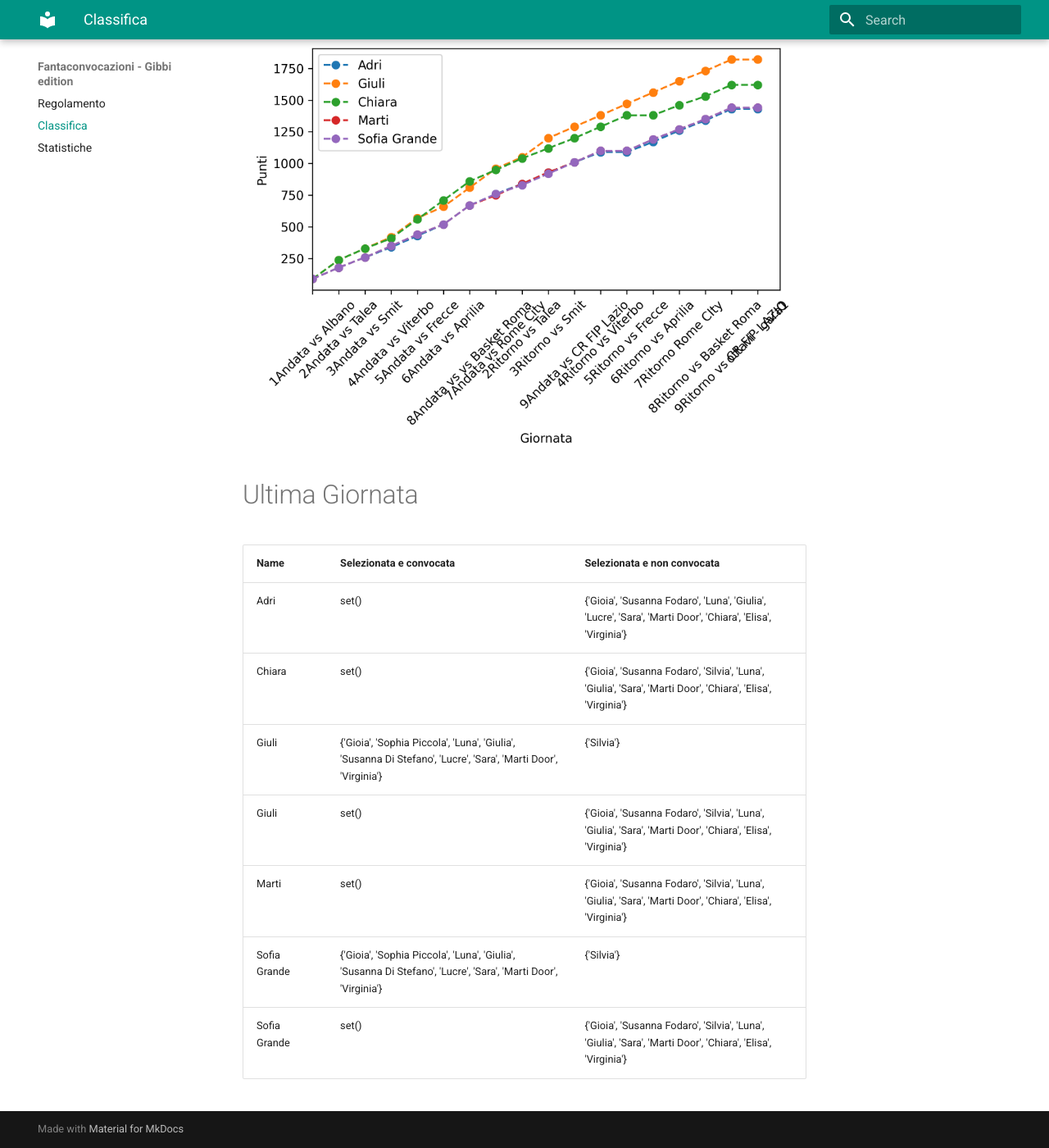
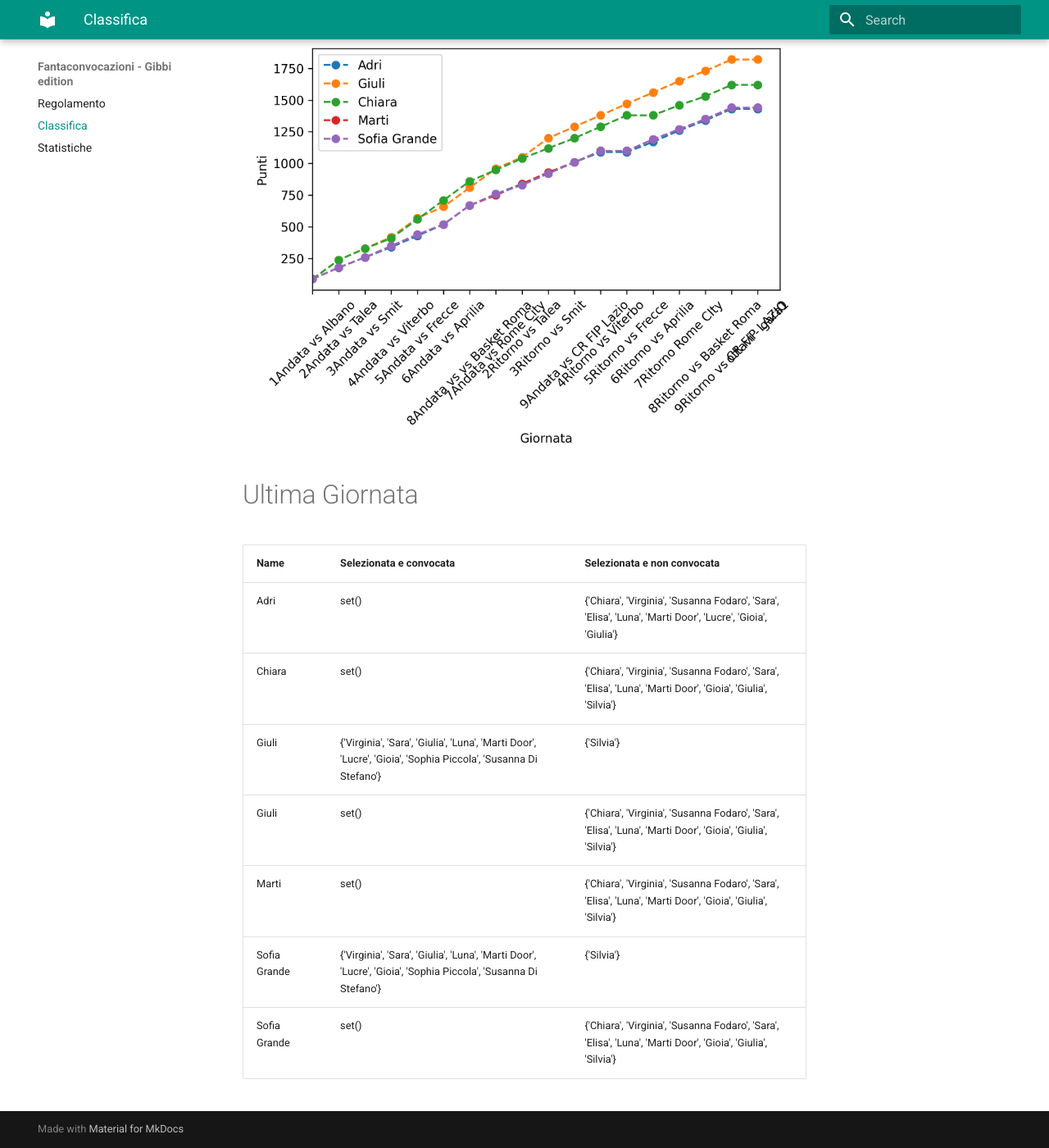
Before and after one commit to martinig94/fantagibbi, an MkDocs documentation site: the page built from docs/Classifica.md, in a window 1280 px wide and 1400 px high, scrolled down 565 px. Shown: the whole window at 82% size. Built offline with MkDocs 1.6.1 and Material for MkDocs 9.7.7, drawn with Linux system fonts in a browser that asks for light colours.

Commit message:
Auto-update from main.py

```diff
--- a/docs/Classifica.md
+++ b/docs/Classifica.md
@@ -18,11 +18,11 @@
 <!-- START_TABLE CORRECT -->
 | Name         | Selezionata e convocata                                                                                        | Selezionata e non convocata                                                                                  |
 |:-------------|:---------------------------------------------------------------------------------------------------------------|:-------------------------------------------------------------------------------------------------------------|
-| Adri         | set()                                                                                                          | {'Gioia', 'Susanna Fodaro', 'Luna', 'Giulia', 'Lucre', 'Sara', 'Marti Door', 'Chiara', 'Elisa', 'Virginia'}  |
-| Chiara       | set()                                                                                                          | {'Gioia', 'Susanna Fodaro', 'Silvia', 'Luna', 'Giulia', 'Sara', 'Marti Door', 'Chiara', 'Elisa', 'Virginia'} |
-| Giuli        | {'Gioia', 'Sophia Piccola', 'Luna', 'Giulia', 'Susanna Di Stefano', 'Lucre', 'Sara', 'Marti Door', 'Virginia'} | {'Silvia'}                                                                                                   |
-| Giuli        | set()                                                                                                          | {'Gioia', 'Susanna Fodaro', 'Silvia', 'Luna', 'Giulia', 'Sara', 'Marti Door', 'Chiara', 'Elisa', 'Virginia'} |
-| Marti        | set()                                                                                                          | {'Gioia', 'Susanna Fodaro', 'Silvia', 'Luna', 'Giulia', 'Sara', 'Marti Door', 'Chiara', 'Elisa', 'Virginia'} |
-| Sofia Grande | {'Gioia', 'Sophia Piccola', 'Luna', 'Giulia', 'Susanna Di Stefano', 'Lucre', 'Sara', 'Marti Door', 'Virginia'} | {'Silvia'}                                                                                                   |
-| Sofia Grande | set()                                                                                                          | {'Gioia', 'Susanna Fodaro', 'Silvia', 'Luna', 'Giulia', 'Sara', 'Marti Door', 'Chiara', 'Elisa', 'Virginia'} |
+| Adri         | set()                                                                                                          | {'Chiara', 'Virginia', 'Susanna Fodaro', 'Sara', 'Elisa', 'Luna', 'Marti Door', 'Lucre', 'Gioia', 'Giulia'}  |
+| Chiara       | set()                                                                                                          | {'Chiara', 'Virginia', 'Susanna Fodaro', 'Sara', 'Elisa', 'Luna', 'Marti Door', 'Gioia', 'Giulia', 'Silvia'} |
+| Giuli        | {'Virginia', 'Sara', 'Giulia', 'Luna', 'Marti Door', 'Lucre', 'Gioia', 'Sophia Piccola', 'Susanna Di Stefano'} | {'Silvia'}                                                                                                   |
+| Giuli        | set()                                                                                                          | {'Chiara', 'Virginia', 'Susanna Fodaro', 'Sara', 'Elisa', 'Luna', 'Marti Door', 'Gioia', 'Giulia', 'Silvia'} |
+| Marti        | set()                                                                                                          | {'Chiara', 'Virginia', 'Susanna Fodaro', 'Sara', 'Elisa', 'Luna', 'Marti Door', 'Gioia', 'Giulia', 'Silvia'} |
+| Sofia Grande | {'Virginia', 'Sara', 'Giulia', 'Luna', 'Marti Door', 'Lucre', 'Gioia', 'Sophia Piccola', 'Susanna Di Stefano'} | {'Silvia'}                                                                                                   |
+| Sofia Grande | set()                                                                                                          | {'Chiara', 'Virginia', 'Susanna Fodaro', 'Sara', 'Elisa', 'Luna', 'Marti Door', 'Gioia', 'Giulia', 'Silvia'} |
 <!-- END_TABLE CORRECT -->
```
